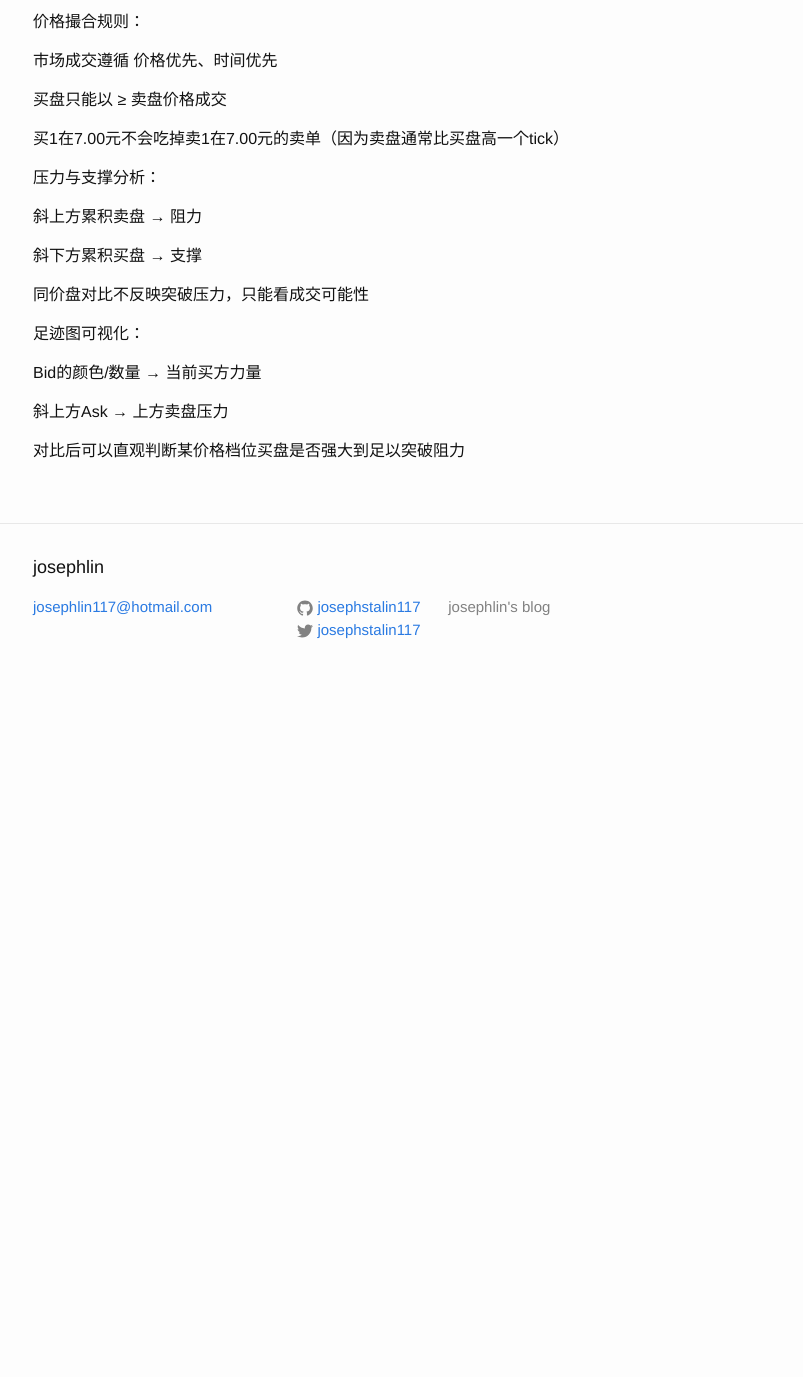
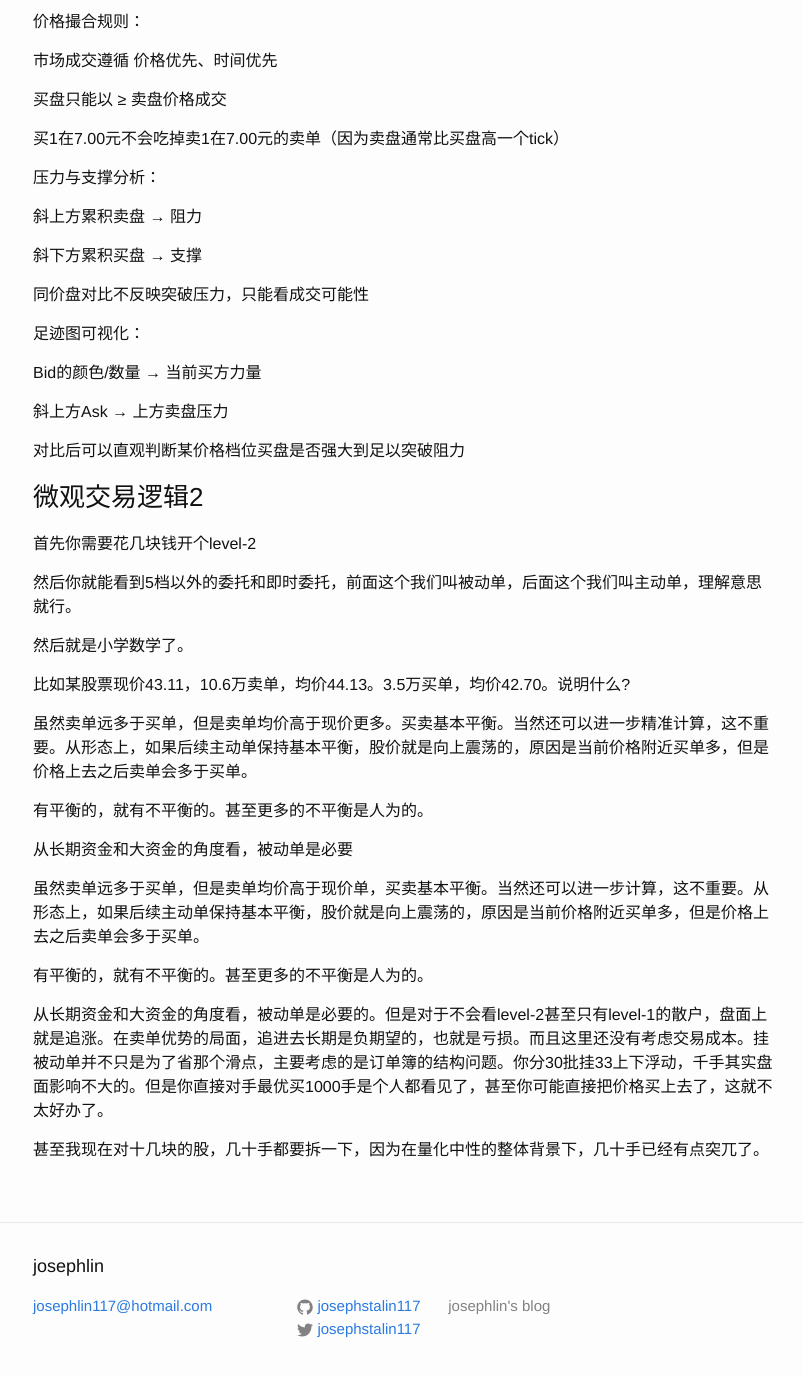
Before and after one commit to josephstalin117/josephstalin117.github.io, a Jekyll site: the page built from _posts/2025-9-20-microstructure.markdown, in a window 1280 px wide and 1400 px high, scrolled down 3854 px. Shown: the top 1377 px of the window, without its empty margins (237-1040 px from the left). Built offline with Jekyll 4.4.1, drawn with Linux system fonts in a browser that asks for light colours; before the commit the page ends 4555 px from its top, so only the background shows below that.

Commit message:
feat:更新微观结构

```diff
--- a/_posts/2025-9-20-microstructure.markdown
+++ b/_posts/2025-9-20-microstructure.markdown
@@ -179,7 +179,7 @@ categories: command
 
 这就是为什么需要对比斜向上 Ask，而不是同价 Ask。
 
-### 微观交易逻辑
+### 微观交易逻辑1
 
 价格撮合规则：
 
@@ -204,3 +204,27 @@ Bid的颜色/数量 → 当前买方力量
 斜上方Ask → 上方卖盘压力
 
 对比后可以直观判断某价格档位买盘是否强大到足以突破阻力
+
+### 微观交易逻辑2
+
+首先你需要花几块钱开个level-2
+
+然后你就能看到5档以外的委托和即时委托，前面这个我们叫被动单，后面这个我们叫主动单，理解意思就行。
+
+然后就是小学数学了。
+
+比如某股票现价43.11，10.6万卖单，均价44.13。3.5万买单，均价42.70。说明什么?
+
+虽然卖单远多于买单，但是卖单均价高于现价更多。买卖基本平衡。当然还可以进一步精准计算，这不重要。从形态上，如果后续主动单保持基本平衡，股价就是向上震荡的，原因是当前价格附近买单多，但是价格上去之后卖单会多于买单。
+
+有平衡的，就有不平衡的。甚至更多的不平衡是人为的。
+
+从长期资金和大资金的角度看，被动单是必要
+
+虽然卖单远多于买单，但是卖单均价高于现价单，买卖基本平衡。当然还可以进一步计算，这不重要。从形态上，如果后续主动单保持基本平衡，股价就是向上震荡的，原因是当前价格附近买单多，但是价格上去之后卖单会多于买单。
+
+有平衡的，就有不平衡的。甚至更多的不平衡是人为的。
+
+从长期资金和大资金的角度看，被动单是必要的。但是对于不会看level-2甚至只有level-1的散户，盘面上就是追涨。在卖单优势的局面，追进去长期是负期望的，也就是亏损。而且这里还没有考虑交易成本。挂被动单并不只是为了省那个滑点，主要考虑的是订单簿的结构问题。你分30批挂33上下浮动，千手其实盘面影响不大的。但是你直接对手最优买1000手是个人都看见了，甚至你可能直接把价格买上去了，这就不太好办了。
+
+甚至我现在对十几块的股，几十手都要拆一下，因为在量化中性的整体背景下，几十手已经有点突兀了。
```
